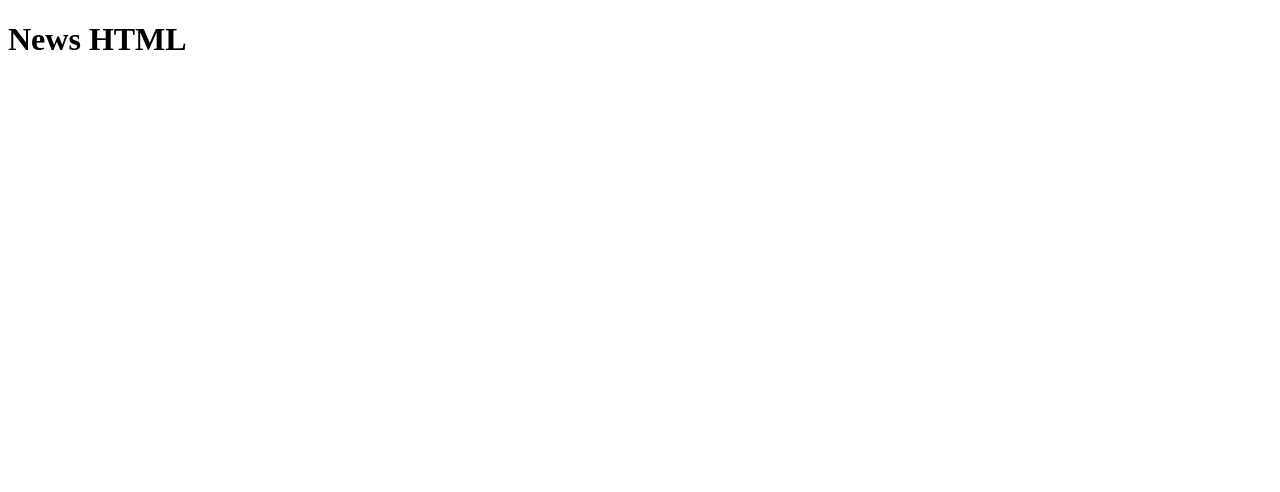
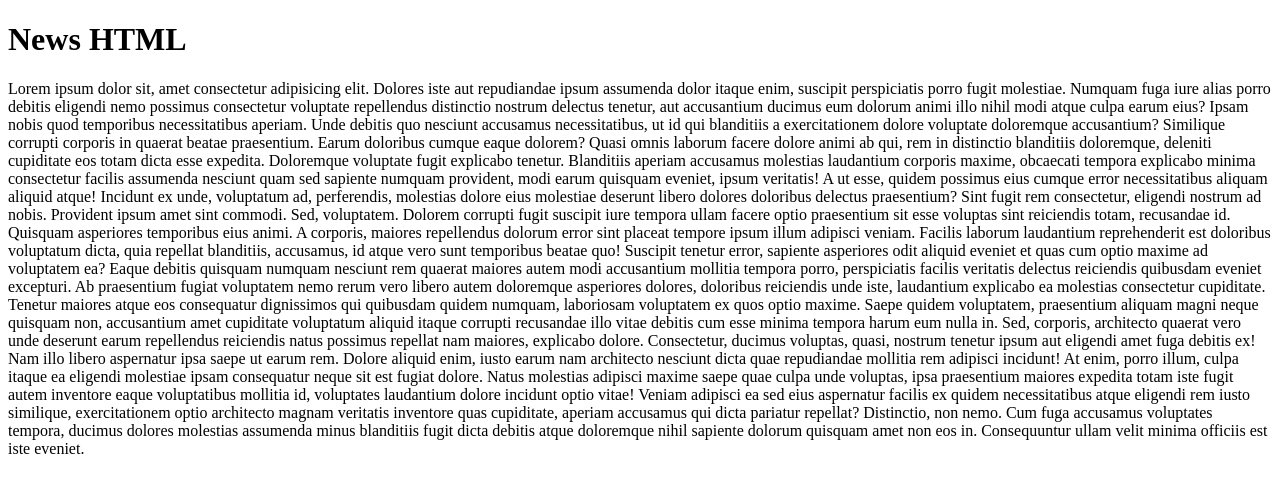
Before and after one commit to baotran2003/demo-git, a plain HTML site: page new.html in a window 1280 px wide. Drawn offline with Linux system fonts and the light colour scheme.

Commit message:
test-commit-lan3

```diff
--- a/new.html
+++ b/new.html
@@ -4,9 +4,48 @@
         <meta charset="UTF-8" />
         <meta http-equiv="X-UA-Compatible" content="IE=edge" />
         <meta name="viewport" content="width=device-width, initial-scale=1.0" />
-        <title>Document</title>
+        <title>Document 12345</title>
     </head>
     <body>
         <h1>News HTML</h1>
+        <p>
+            Lorem ipsum dolor sit, amet consectetur adipisicing elit. Dolores iste aut repudiandae ipsum assumenda dolor
+            itaque enim, suscipit perspiciatis porro fugit molestiae. Numquam fuga iure alias porro debitis eligendi
+            nemo possimus consectetur voluptate repellendus distinctio nostrum delectus tenetur, aut accusantium ducimus
+            eum dolorum animi illo nihil modi atque culpa earum eius? Ipsam nobis quod temporibus necessitatibus
+            aperiam. Unde debitis quo nesciunt accusamus necessitatibus, ut id qui blanditiis a exercitationem dolore
+            voluptate doloremque accusantium? Similique corrupti corporis in quaerat beatae praesentium. Earum doloribus
+            cumque eaque dolorem? Quasi omnis laborum facere dolore animi ab qui, rem in distinctio blanditiis
+            doloremque, deleniti cupiditate eos totam dicta esse expedita. Doloremque voluptate fugit explicabo tenetur.
+            Blanditiis aperiam accusamus molestias laudantium corporis maxime, obcaecati tempora explicabo minima
+            consectetur facilis assumenda nesciunt quam sed sapiente numquam provident, modi earum quisquam eveniet,
+            ipsum veritatis! A ut esse, quidem possimus eius cumque error necessitatibus aliquam aliquid atque! Incidunt
+            ex unde, voluptatum ad, perferendis, molestias dolore eius molestiae deserunt libero dolores doloribus
+            delectus praesentium? Sint fugit rem consectetur, eligendi nostrum ad nobis. Provident ipsum amet sint
+            commodi. Sed, voluptatem. Dolorem corrupti fugit suscipit iure tempora ullam facere optio praesentium sit
+            esse voluptas sint reiciendis totam, recusandae id. Quisquam asperiores temporibus eius animi. A corporis,
+            maiores repellendus dolorum error sint placeat tempore ipsum illum adipisci veniam. Facilis laborum
+            laudantium reprehenderit est doloribus voluptatum dicta, quia repellat blanditiis, accusamus, id atque vero
+            sunt temporibus beatae quo! Suscipit tenetur error, sapiente asperiores odit aliquid eveniet et quas cum
+            optio maxime ad voluptatem ea? Eaque debitis quisquam numquam nesciunt rem quaerat maiores autem modi
+            accusantium mollitia tempora porro, perspiciatis facilis veritatis delectus reiciendis quibusdam eveniet
+            excepturi. Ab praesentium fugiat voluptatem nemo rerum vero libero autem doloremque asperiores dolores,
+            doloribus reiciendis unde iste, laudantium explicabo ea molestias consectetur cupiditate. Tenetur maiores
+            atque eos consequatur dignissimos qui quibusdam quidem numquam, laboriosam voluptatem ex quos optio maxime.
+            Saepe quidem voluptatem, praesentium aliquam magni neque quisquam non, accusantium amet cupiditate
+            voluptatum aliquid itaque corrupti recusandae illo vitae debitis cum esse minima tempora harum eum nulla in.
+            Sed, corporis, architecto quaerat vero unde deserunt earum repellendus reiciendis natus possimus repellat
+            nam maiores, explicabo dolore. Consectetur, ducimus voluptas, quasi, nostrum tenetur ipsum aut eligendi amet
+            fuga debitis ex! Nam illo libero aspernatur ipsa saepe ut earum rem. Dolore aliquid enim, iusto earum nam
+            architecto nesciunt dicta quae repudiandae mollitia rem adipisci incidunt! At enim, porro illum, culpa
+            itaque ea eligendi molestiae ipsam consequatur neque sit est fugiat dolore. Natus molestias adipisci maxime
+            saepe quae culpa unde voluptas, ipsa praesentium maiores expedita totam iste fugit autem inventore eaque
+            voluptatibus mollitia id, voluptates laudantium dolore incidunt optio vitae! Veniam adipisci ea sed eius
+            aspernatur facilis ex quidem necessitatibus atque eligendi rem iusto similique, exercitationem optio
+            architecto magnam veritatis inventore quas cupiditate, aperiam accusamus qui dicta pariatur repellat?
+            Distinctio, non nemo. Cum fuga accusamus voluptates tempora, ducimus dolores molestias assumenda minus
+            blanditiis fugit dicta debitis atque doloremque nihil sapiente dolorum quisquam amet non eos in.
+            Consequuntur ullam velit minima officiis est iste eveniet.
+        </p>
     </body>
 </html>
```
Also changed, not shown: style.css (added).
